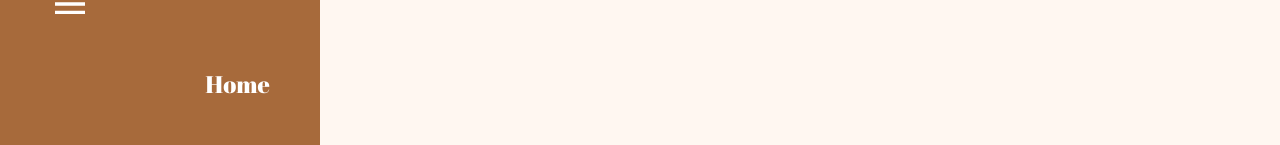
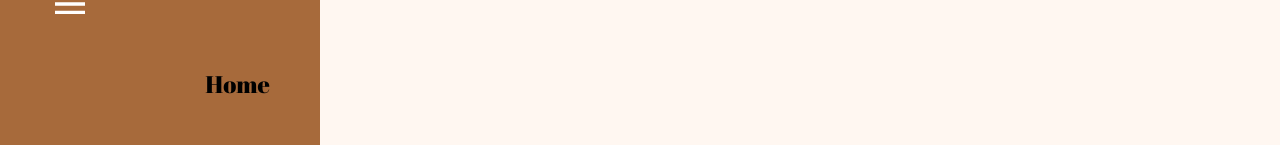
Before and after one commit to didonatodani/chefs-choice-app, a React (Vite) app: page / in a window 1280 px wide. In both pictures the pointer is over the item "Home". Shown: the part 197-342 px from the top of the page. Built offline with nearby package versions, Linux system fonts and the light colour scheme.

Commit message:
about and recipes components added

```diff
--- a/src/components/Sidebar/Sidebar.css
+++ b/src/components/Sidebar/Sidebar.css
@@ -1,4 +1,5 @@
 .sidebar{
+    display: block;
     background-color: #a76a3b;
     width: 25%;
     height: 100dvh;
@@ -14,4 +15,7 @@
         margin: 40px auto;
         color: #ffff;
     }
+    li:hover{
+        color: #000;
+    }
 }
--- a/src/components/Sidebar/Sidebar.jsx
+++ b/src/components/Sidebar/Sidebar.jsx
@@ -1,5 +1,6 @@
 import "./Sidebar.css"
 import menuIcon from "../../assets/menu-icon.svg"
+import closeIcon from "../../assets/close-icon.svg"
 
 function Sidebar(){
     return(
```
Also changed, not shown: src/pages/About.jsx (added, +9 -0 lines), src/pages/Recipes.jsx (added, +8 -0 lines), src/assets/close-icon.svg (added).
